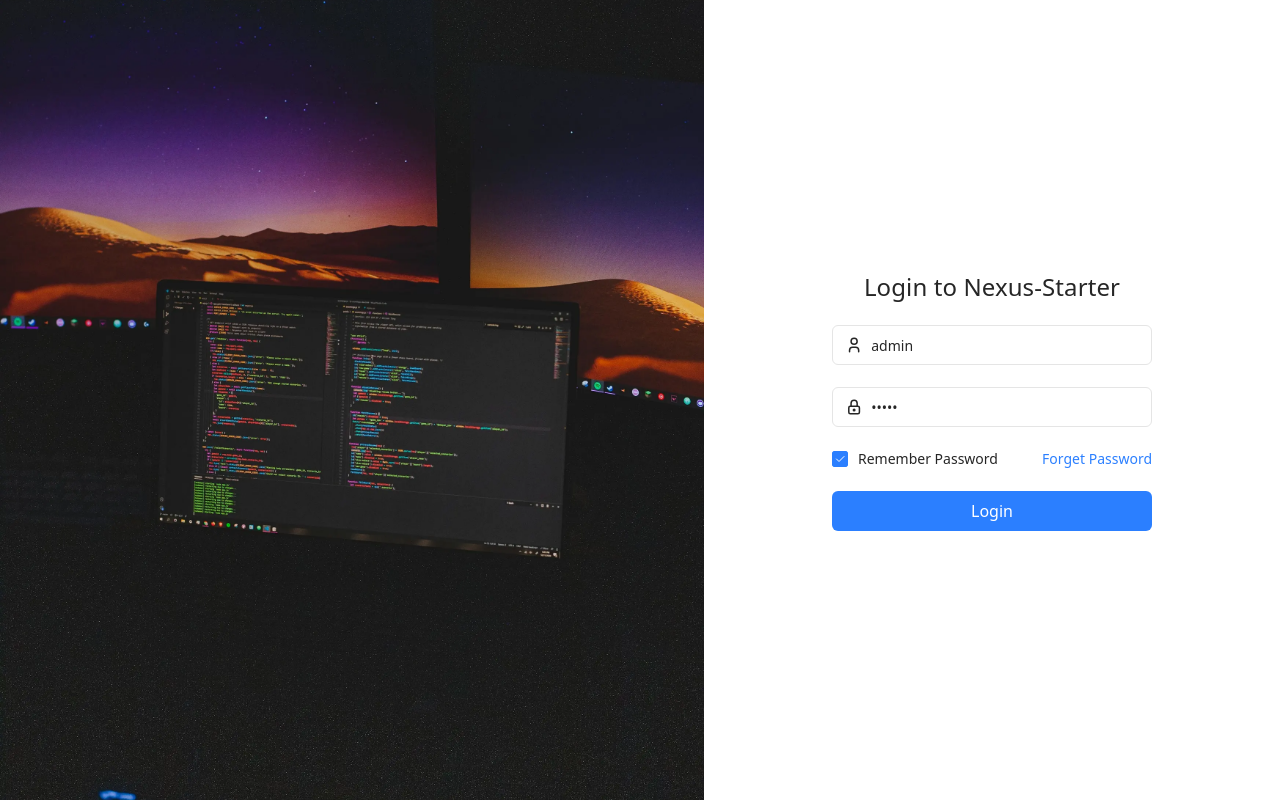
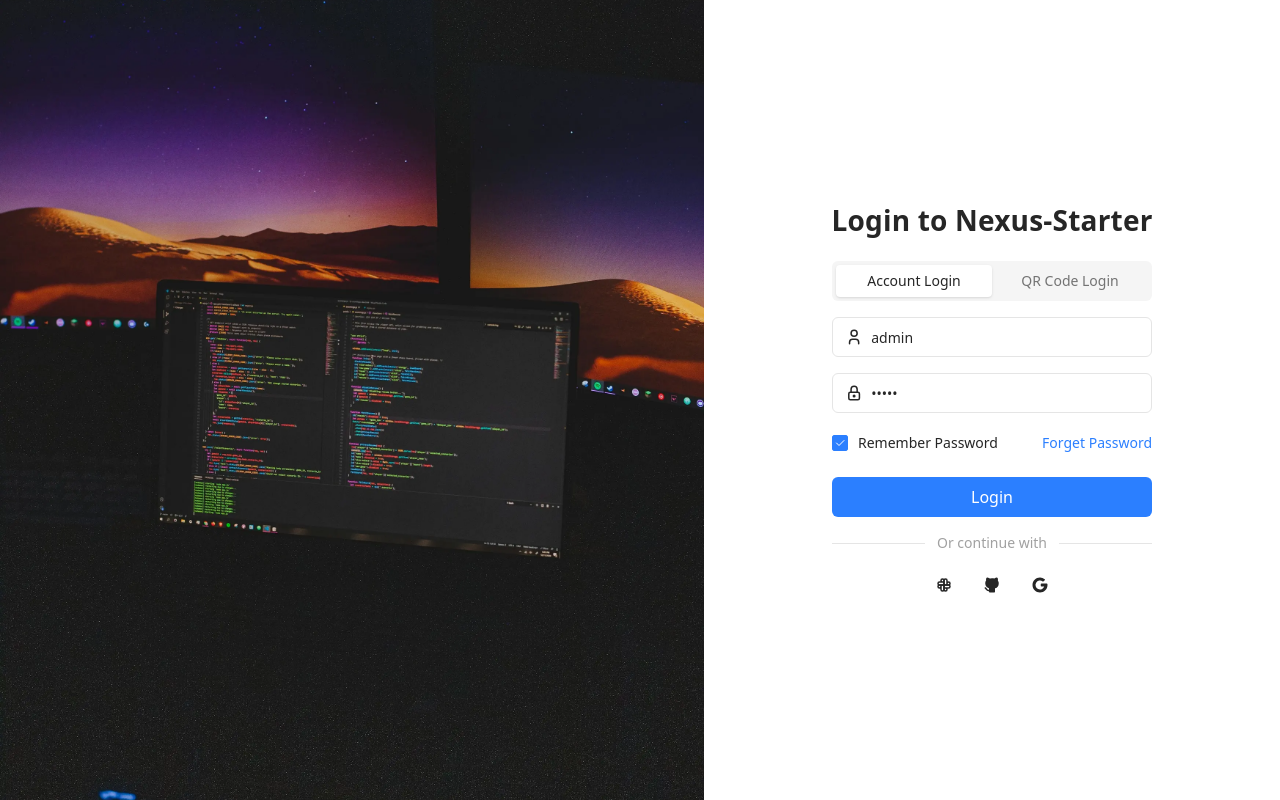
Before and after one commit to CiroLee/nexus-starter, a React (Vite) app: page /login in a window 1280 px wide. Built offline with nearby package versions, Linux system fonts and the light colour scheme; what tiny-lorem would draw is missing.

Commit message:
feat: add qrcode login

```diff
--- a/package.json
+++ b/package.json
@@ -19,6 +19,7 @@
     "date-fns": "^4.1.0",
     "i18next": "^25.3.1",
     "i18next-browser-languagedetector": "^8.2.0",
+    "qrcode.react": "^4.2.0",
     "radix-ui": "^1.4.2",
     "react": "^19.1.0",
     "react-dom": "^19.1.0",
--- /dev/null
+++ b/src/components/ui/Segment/index.tsx
@@ -0,0 +1,106 @@
+'use client';
+import { useCallback, useEffect, useRef, useState } from 'react';
+import { cva, type VariantProps } from 'class-variance-authority';
+import { cn } from '@/lib/utils';
+
+export interface Option {
+  label: React.ReactNode;
+  value: string;
+  disabled?: boolean;
+}
+
+const segmentBase = cva('bg-neutral-100 inline-flex box-border relative h-10 rounded-md p-1 dark:bg-neutral-700', {
+  variants: {
+    size: {
+      sm: 'h-9',
+      md: 'h-10',
+      lg: 'h-11'
+    }
+  },
+  defaultVariants: {
+    size: 'md'
+  }
+});
+const segmentItem = cva(`h-full flex gap-0.5 items-center justify-center select-none z-2 transition rounded text-neutral-500 disabled:cursor-not-allowed disabled:opacity-50 outline-none px-3`, {
+  variants: {
+    size: {
+      sm: 'text-sm',
+      md: 'text-sm',
+      lg: 'text-base'
+    },
+    active: {
+      true: 'text-neutral-800 dark:text-neutral-50',
+      false: 'not-disabled:hover:text-neutral-600 not-disabled:dark:hover:text-neutral-400'
+    },
+    equaledWidth: {
+      true: 'flex-1'
+    }
+  },
+  defaultVariants: {
+    size: 'md'
+  }
+});
+const segmentIndicator = cva(
+  `h-full transition ease-linear rounded box-border absolute top-0 shadow outline-none bg-white dark:bg-neutral-800/80 disabled:cursor-not-allowed
+  not-disabled:focus-visible:ring-3 not-disabled:focus-visible:ring-primary/50 not-disabled:focus-visible:transition-none`
+);
+
+type SegmentBaseVariants = VariantProps<typeof segmentBase>;
+interface SegmentProps extends React.HTMLAttributes<HTMLDivElement>, SegmentBaseVariants {
+  defaultValue?: Option['value'];
+  equaledWidth?: boolean;
+  options: Option[];
+  ref?: React.Ref<HTMLDivElement>;
+  onValueChange?: (value: Option['value']) => void;
+}
+export default function Segment({ defaultValue, size, options = [], equaledWidth, className, ref, onValueChange, ...props }: SegmentProps) {
+  const [activeValue, setActiveValue] = useState(defaultValue ?? options[0]?.value);
+  const segmentRef = useRef<HTMLDivElement>(null);
+  const indicatorRef = useRef<HTMLDivElement>(null);
+  const clickHandler = (item: Option) => {
+    if (item.disabled) return;
+    setActiveValue(item.value);
+    onValueChange?.(item.value);
+  };
+
+  const calcIndicatorStyle = useCallback(() => {
+    if (!indicatorRef.current || !segmentRef.current) return;
+    const children = segmentRef.current.children;
+    const activeIndex = options.findIndex((item) => item.value === activeValue);
+    if (activeIndex === -1) return;
+    const activeEl = children[activeIndex] as HTMLDivElement;
+    if (!activeEl) return;
+    indicatorRef.current.style.width = `${activeEl.offsetWidth}px`;
+    indicatorRef.current.style.transform = `translateX(${activeEl.offsetLeft}px)`;
+  }, [activeValue, options]);
+
+  useEffect(() => {
+    const segmentEl = segmentRef.current;
+    if (!segmentEl) return;
+    // observer self size changes to recalculate indicator
+    calcIndicatorStyle();
+    const resizeObserver = new ResizeObserver(calcIndicatorStyle);
+    resizeObserver.observe(segmentEl);
+    return () => {
+      resizeObserver.disconnect();
+    };
+  }, [calcIndicatorStyle]);
+
+  return (
+    <div ref={ref} className={cn(segmentBase({ size, className }))} {...props}>
+      <div ref={segmentRef} className={cn('relative flex w-full', { grid: equaledWidth })} style={{ gridTemplateColumns: `repeat(${options.length}, minmax(0, 1fr)` }}>
+        {options.map((opt, index) => (
+          <button
+            key={index}
+            data-segment-item="segment-item"
+            disabled={opt.disabled}
+            className={segmentItem({ size, equaledWidth, active: activeValue === opt.value })}
+            onClick={() => clickHandler(opt)}>
+            {opt.label}
+          </button>
+        ))}
+        {options.length > 0 && <div ref={indicatorRef} data-segment-item="segment-indicator" className={segmentIndicator()} tabIndex={0}></div>}
+      </div>
+    </div>
+  );
+}
--- a/src/i18n/locales/en-US/translation.json
+++ b/src/i18n/locales/en-US/translation.json
@@ -38,7 +38,9 @@
     "todo": "Todo",
     "markAsRead": "Mark all As read",
     "notifications": "Notifications",
-    "contactDetails": "Contact Details"
+    "contactDetails": "Contact Details",
+    "accountLogin": "Account Login",
+    "qrCodeLogin": "QR Code Login"
   },
   "actions": {
     "create": "Create",
@@ -91,6 +93,10 @@
       "notReceiveCode": "Don't receive the code",
       "deleteWarning": "Are you sure to delete",
       "unDoneWaring": "This action can not be undone."
+    },
+    "tips": {
+      "qrcodeLogin": "After scanning the QR code, click the confirmation button to complete the login.",
+      "orContinueWith": "Or continue with"
     }
   },
   "projectStatus": {
--- a/src/i18n/locales/zh-CN/translation.json
+++ b/src/i18n/locales/zh-CN/translation.json
@@ -38,7 +38,9 @@
     "todo": "待办",
     "markAsRead": "全部标为已读",
     "notifications": "通知列表",
-    "contactDetails": "联系方式"
+    "contactDetails": "联系方式",
+    "accountLogin": "账号登录",
+    "qrCodeLogin": "扫码登录"
   },
   "actions": {
     "create": "新建",
@@ -91,6 +93,10 @@
       "notReceiveCode": "没有收到验证码",
       "deleteWarning": "你确定删除",
       "unDoneWaring": "该操作不可撤回"
+    },
+    "tips": {
+      "qrcodeLogin": "扫码后点击确认按钮完成登录",
+      "orContinueWith": "或使用其他方式登录"
     }
   },
   "projectStatus": {
--- a/src/pages/auth/login/index.tsx
+++ b/src/pages/auth/login/index.tsx
@@ -1,7 +1,8 @@
 import { useState } from 'react';
 import { useTranslation } from 'react-i18next';
 import { useNavigate } from 'react-router-dom';
-import { IconUser, IconLock } from '@tabler/icons-react';
+import { QRCodeSVG } from 'qrcode.react';
+import { IconUser, IconLock, IconBrandSlack, IconBrandGoogleFilled, IconBrandGithubFilled } from '@tabler/icons-react';
 import { useForm, SubmitHandler } from 'react-hook-form';
 import Image from '@ui/Image';
 import Input from '@ui/Input';
@@ -9,6 +10,9 @@
 import Button from '@ui/Button';
 import { Checkbox } from '@ui/Checkbox';
 import Link from '@ui/Link';
+import Segment from '@ui/Segment';
+import Show from '@ui/Show';
+import Divider from '@ui/Divider';
 import FormField from '@/components/business/FormField';
 import loginPortrait from '@/assets/images/login-portrait.webp';
 import { useLogin } from '@/hooks';
@@ -19,6 +23,7 @@
 }
 export default function Login() {
   const [psdChecked, setPsdChecked] = useState(true);
+  const [loginWay, setLoginWay] = useState<string>('account-login');
   const { login } = useLogin();
   const navigate = useNavigate();
   const { t } = useTranslation();
@@ -45,15 +50,34 @@
     <div className="flex h-screen">
       <Image src={loginPortrait} className="hidden h-full flex-1 md:block" />
       <div className="flex w-full flex-col items-center justify-center md:w-[45%]">
-        <Heading as="h4" className="mb-5">
+        <Heading as="h3" className="mb-5">
           {t('banner.loginTitle')}
         </Heading>
-        <form className="w-[80%] space-y-1.5 sm:w-[55%] sm:min-w-80" onSubmit={handleSubmit(onSubmit)}>
+        <div className="w-[80%] sm:w-[45%] sm:min-w-80">
+          <Segment
+            equaledWidth
+            className="mb-4 w-full"
+            onValueChange={setLoginWay}
+            options={[
+              { label: t('common.accountLogin'), value: 'account-login' },
+              { label: t('common.qrCodeLogin'), value: 'qrcode-login' }
+            ]}
+          />
+          <Show when={loginWay === 'account-login'}>
+            <>
+              <form onSubmit={handleSubmit(onSubmit)}>
                 <FormField hiddenLabel required errorMsg="username is required" showError={errors.username}>
                   <Input state={errors.username && 'error'} {...register('username', { required: true })} autoComplete="off" placeholder="username:admin" prefix={<IconUser size={20} />} />
                 </FormField>
                 <FormField hiddenLabel required errorMsg="password is required" showError={errors.password}>
-            <Input state={errors.password && 'error'} {...register('password', { required: true })} type="password" autoComplete="off" placeholder="password:admin" prefix={<IconLock size={20} />} />
+                  <Input
+                    state={errors.password && 'error'}
+                    {...register('password', { required: true })}
+                    type="password"
+                    autoComplete="off"
+                    placeholder="password:admin"
+                    prefix={<IconLock size={20} />}
+                  />
                 </FormField>
                 <div className="mt-1 flex justify-between text-sm">
                   <Checkbox size="sm" checked={psdChecked} id="remember-password" onCheckedChange={(checked: boolean) => setPsdChecked(checked)}>
@@ -61,10 +85,33 @@
                   </Checkbox>
                   <Link href="/forgot-password">{t('common.forgetPsd')}</Link>
                 </div>
-          <Button type="submit" className="mt-4 w-full">
+                <Button type="submit" className="mt-6 w-full">
                   {t('actions.login')}
                 </Button>
               </form>
+              <Divider className="text-description">{t('longText.tips.orContinueWith')}</Divider>
+              <div className="flex items-center justify-center gap-4">
+                <Button size="sm" asIcon colors="neutral" name="slack" variant="light">
+                  <IconBrandSlack size={18} />
+                </Button>
+                <Button size="sm" asIcon name="github" colors="neutral" variant="light">
+                  <IconBrandGithubFilled size={18} />
+                </Button>
+                <Button size="sm" asIcon name="google" colors="neutral" variant="light">
+                  <IconBrandGoogleFilled size={18} />
+                </Button>
+              </div>
+            </>
+          </Show>
+          <Show when={loginWay === 'qrcode-login'}>
+            <>
+              <div className="border-line mx-auto size-59 rounded border bg-white p-4">
+                <QRCodeSVG className="size-full" value="https://nexus-starter.netlify.app/" />
+              </div>
+              <p className="text-description mt-2 text-center text-sm">{t('longText.tips.qrcodeLogin')}</p>
+            </>
+          </Show>
+        </div>
       </div>
     </div>
   );
```
Also changed, not shown: 1 other file (tests, documents, lock files or other folders). Lines whose indentation alone changed are shown as unchanged.
